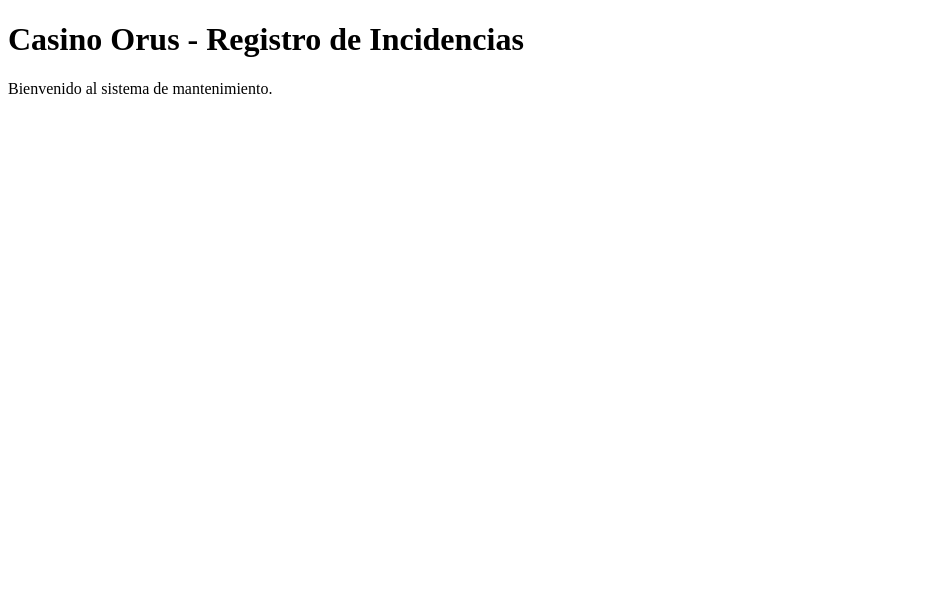
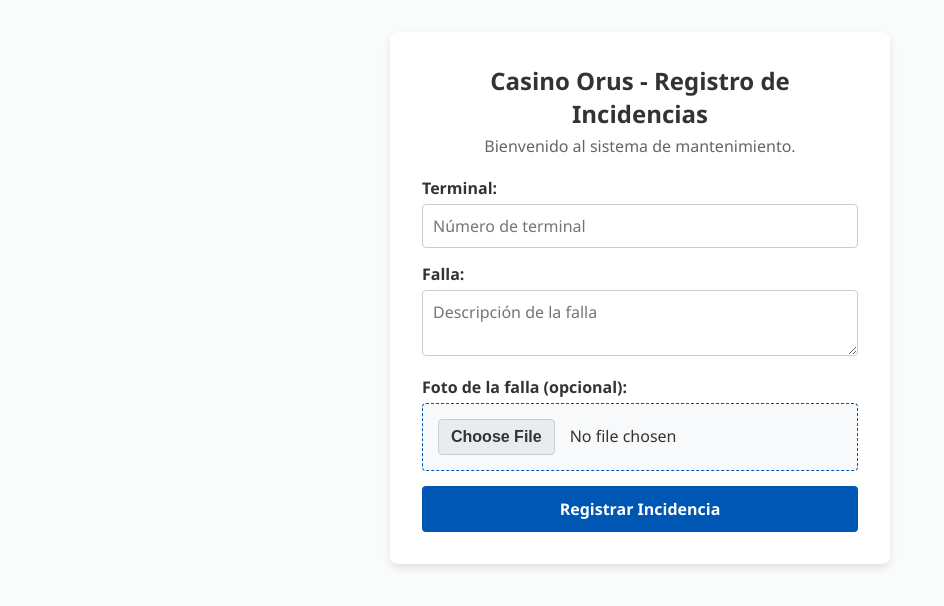
Before and after one commit to EdgarV1/casino-orus-mantenimiento, a website: page Public/index.html in a window 1280 px wide. Shown: the whole page, without its empty margins (0-944 px from the left). Drawn offline with Linux system fonts and the light colour scheme.

```diff
--- /dev/null
+++ b/Public/estilos.css
@@ -0,0 +1,99 @@
+/* 1. RESET: Limpiamos los márgenes invisibles que los navegadores ponen por defecto */
+* {
+    margin: 0;
+    padding: 0;
+    box-sizing: border-box;
+    font-family: 'Segoe UI', Tahoma, Geneva, Verdana, sans-serif; /* Fuente moderna y profesional */
+}
+
+/* 2. PANTALLA COMPLETA (BODY): Un fondo gris suave para que no canse la vista en el turno */
+body {
+    background-color: #fafcfb;
+    color: #333;
+    padding: 2rem; /* Da un respiro alrededor de toda la pantalla */
+}
+
+/* 3. LA CAJA PRINCIPAL (.contenedor): Aquí agrupamos el formulario para centrarlo */
+.contenedor {
+    background-color: #ffffff;
+    max-width: 500px; /* Evita que el formulario se estire a lo ancho en monitores grandes */
+    margin: 0 auto; /* TRUCO MAGICO: "auto" a los lados centra la caja horizontalmente */
+    padding: 2rem; /* Espacio interno entre el borde blanco y los textos */
+    border-radius: 8px; /* Suaviza las esquinas */
+    box-shadow: 0 4px 8px rgba(0,0,0,0.1); /* Crea un efecto de tarjeta flotante */
+}
+
+/* 4. TÍTULOS Y ETIQUETAS: Damos jerarquía visual */
+h1 {
+    text-align: center;
+    font-size: 1.5rem;
+    margin-bottom: 5px;
+}
+
+p {
+    text-align: center;
+    margin-bottom: 20px;
+    color: #666; /* Un gris más claro para subtítulos */
+}
+
+label {
+    font-weight: bold;
+    display: block; /* Obliga a la etiqueta a ocupar su propia línea superior */
+    margin-bottom: 5px;
+}
+
+/* 5. CAJAS DE TEXTO (INPUTS): Diseño limpio para que sea fácil escribir */
+input, textarea {
+    width: 100%; /* Ocupan todo el ancho disponible de la tarjeta blanca */
+    padding: 10px;
+    margin-bottom: 15px; /* Separación hacia abajo con el siguiente elemento */
+    border: 1px solid #ccc;
+    border-radius: 4px;
+    font-size: 1rem;
+}
+
+/* 7. ESTILO PARA EL BOTÓN DE SUBIR ARCHIVO */
+input[type="file"] {
+    /* Quitamos el borde sólido típico de los textos */
+    border: 1px dashed #0056b3;
+    /* Le damos un color de fondo sutil para que destaque */
+    background-color: #f8f9fa;
+    /* Ajustamos el espacio interno */
+    padding: 15px;
+    cursor: pointer;
+}
+
+/* Modificamos el aspecto del botón interno que dice "Seleccionar archivo" */
+input[type="file"]::file-selector-button {
+    background-color: #e9ecef;
+    color: #333;
+    border: 1px solid #ccc;
+    padding: 8px 12px;
+    border-radius: 4px;
+    margin-right: 15px; /* Separa el botón del texto del nombre del archivo */
+    cursor: pointer;
+    font-weight: bold;
+    transition: background-color 0.3s; /* Efecto suave al pasar el mouse */
+}
+
+input[type="file"]::file-selector-button:hover {
+    background-color: #d3d9df;
+}
+
+/* 6. EL BOTÓN DE ACCIÓN: Debe destacar para el usuario */
+button {
+    background-color: #0056b3; /* Azul corporativo */
+    color: white;
+    border: none; /* Quitamos el borde feo por defecto */
+    padding: 12px;
+    width: 100%;
+    border-radius: 4px;
+    cursor: pointer; /* Cambia la flecha del mouse por una manita */
+    font-size: 16px;
+    font-weight: bold;
+}
+
+/* PSEUDO-CLASE HOVER: El efecto interactivo al pasar el mouse por encima */
+button:hover {
+    background-color: #004494; /* Oscurece el azul */
+}
--- a/Public/index.html
+++ b/Public/index.html
@@ -4,9 +4,25 @@
     <meta charset="UTF-8">
     <meta name="viewport" content="width=device-width, initial-scale=1.0">
     <title>Sistema de Mantenimiento - Casino Orus</title>
+    <link rel="stylesheet" href="estilos.css">
 </head>
 <body>
+    <div class="contenedor">
     <h1>Casino Orus - Registro de Incidencias</h1>
     <p>Bienvenido al sistema de mantenimiento.</p>
+    <form action="/incidencia" method="post">
+
+        <label for="terminal">Terminal:</label>
+        <input type="text" id="terminal" name="terminal" placeholder="Número de terminal">
+
+        <label for="falla">Falla:</label>
+        <textarea id="falla" name="falla" placeholder="Descripción de la falla"></textarea>
+
+        <label for="evidencia">Foto de la falla (opcional):</label>
+        <input type="file" id="evidencia" name="evidencia" accept="image/*">
+
+        <button type="submit">Registrar Incidencia</button>
+    </form>
+    </div>
 </body>
 </html>
--- a/package.json
+++ b/package.json
@@ -11,6 +11,7 @@
   "license": "ISC",
   "type": "commonjs",
   "dependencies": {
-    "express": "^5.2.1"
+    "express": "^5.2.1",
+    "mysql2": "^3.24.4"
   }
 }
```
Also changed, not shown: server.js (+18 -0 lines), 1 other file.
